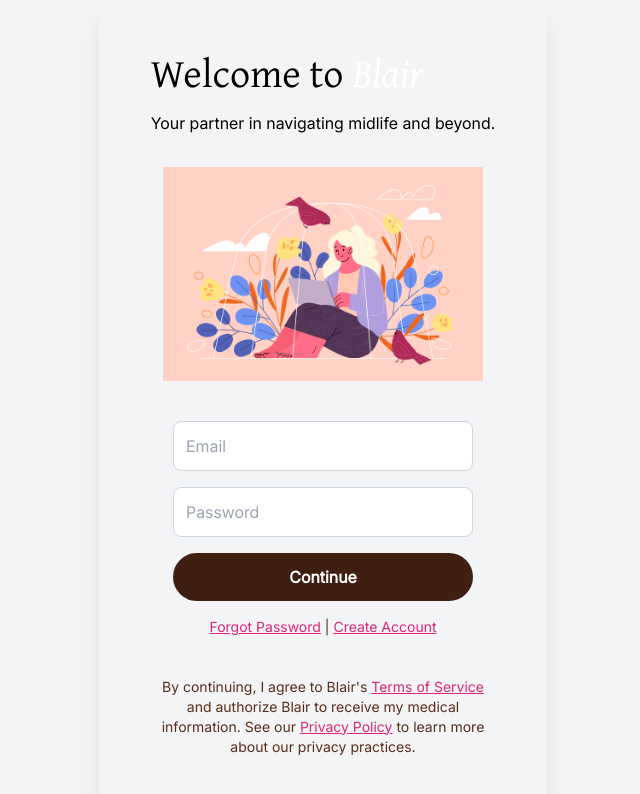
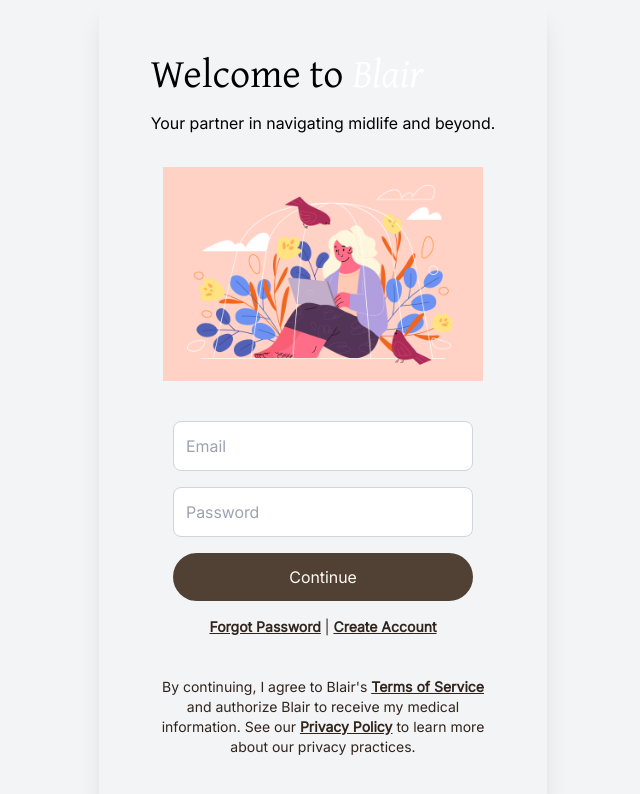
Before and after one commit to FarzadatBlair/BlairReactApp, a Next.js app: page / in a window 1280 px wide. Both pictures are taken after a click on the button "Log in". Shown: the top 794 px of the page, without its empty margins (317-957 px from the left). Built offline with nearby package versions, Linux system fonts and the light colour scheme; no server answers.

Commit message:
refactor first page to use new button components and proper tailwind colours

```diff
--- a/src/app/page.tsx
+++ b/src/app/page.tsx
@@ -57,15 +57,12 @@
       {!isLogin ? (
         // Signup View
         <div className="flex w-3/4 max-w-md flex-col space-y-4">
-          <button className="rounded-full bg-brown-700 py-3 font-bold text-white">
-            Create an account
-          </button>
-
-          <div className="mt-10 px-8 text-center text-sm text-brown-500">
+          <Button>Create an account</Button>
+          <div className="mt-10 px-8 text-center text-sm text-primary-900">
             Already registered?{' '}
             <button
               onClick={() => setIsLogin(true)}
-              className="text-pink-600 underline"
+              className="font-bold underline"
             >
               Log in
             </button>
@@ -90,20 +87,15 @@
           />
           {error && <p className="text-sm text-red-500">{error}</p>}{' '}
           {/* Error message */}
-          <button
-            onClick={handleLogin}
-            className="rounded-full bg-brown-700 py-3 font-bold text-white"
-          >
-            Continue
-          </button>
-          <div className="mt-10 px-8 text-center text-sm text-brown-500">
-            <Link href="/forgot-password" className="text-pink-600 underline">
+          <Button onClick={handleLogin}>Continue</Button>
+          <div className="mt-10 px-8 text-center text-sm text-primary-900">
+            <Link href="/forgot-password" className="font-bold underline">
               Forgot Password
             </Link>{' '}
             |{' '}
             <button
               onClick={() => setIsLogin(false)}
-              className="text-pink-600 underline"
+              className="font-bold underline"
             >
               Create Account
             </button>
@@ -112,13 +104,13 @@
       )}
 
       {/* Terms & Privacy */}
-      <div className="mt-10 px-8 text-center text-sm text-brown-500">
+      <div className="mt-10 px-8 text-center text-sm text-primary-900">
         By continuing, I agree to Blair&apos;s{' '}
-        <Link href="/terms" className="text-pink-600 underline">
+        <Link href="/terms" className="font-bold underline">
           Terms of Service
         </Link>{' '}
         and authorize Blair to receive my medical information. See our{' '}
-        <Link href="/privacy" className="text-pink-600 underline">
+        <Link href="/privacy" className="font-bold underline">
           Privacy Policy
         </Link>{' '}
         to learn more about our privacy practices.
--- a/src/app/resetPassword/page.tsx
+++ b/src/app/resetPassword/page.tsx
@@ -34,7 +34,7 @@
           />
           <button
             onClick={handleResetPassword}
-            className="mt-4 w-full rounded-full bg-brown-700 py-3 font-bold text-white"
+            className="mt-4 w-full rounded-full bg-primary py-3 font-bold text-white"
           >
             Reset password
           </button>
@@ -47,7 +47,7 @@
         </div>
       ) : (
         <div className="w-full max-w-md rounded-md p-6">
-          <h1 className="text-2xl font-semibold text-brown-700">
+          <h1 className="text-2xl font-semibold text-primary-900">
             Reset password
           </h1>
           <p className="mt-2 text-sm text-gray-600">
@@ -60,7 +60,7 @@
           </p>
           <button
             onClick={() => router.push('./')}
-            className="mt-4 w-full rounded-full bg-brown-700 py-3 font-bold text-white"
+            className="mt-4 w-full rounded-full bg-primary py-3 font-bold text-white"
           >
             Back to log in
           </button>
--- a/src/components/Button.tsx
+++ b/src/components/Button.tsx
@@ -1,14 +1,16 @@
-import { FC, ReactNode } from 'react';
+import { FC, ReactNode, MouseEvent } from 'react';
 import clsx from 'clsx';
 
 interface ButtonProps {
   children?: ReactNode;
   className?: string;
+  onClick?: (event: MouseEvent<HTMLButtonElement>) => void;
 }
 
-const Button: FC<ButtonProps> = ({ children, className }) => {
+const Button: FC<ButtonProps> = ({ children, className, onClick }) => {
   return (
     <button
+      onClick={onClick}
       className={clsx(
         'w-full rounded-full bg-primary py-3 text-background',
         className,
```
